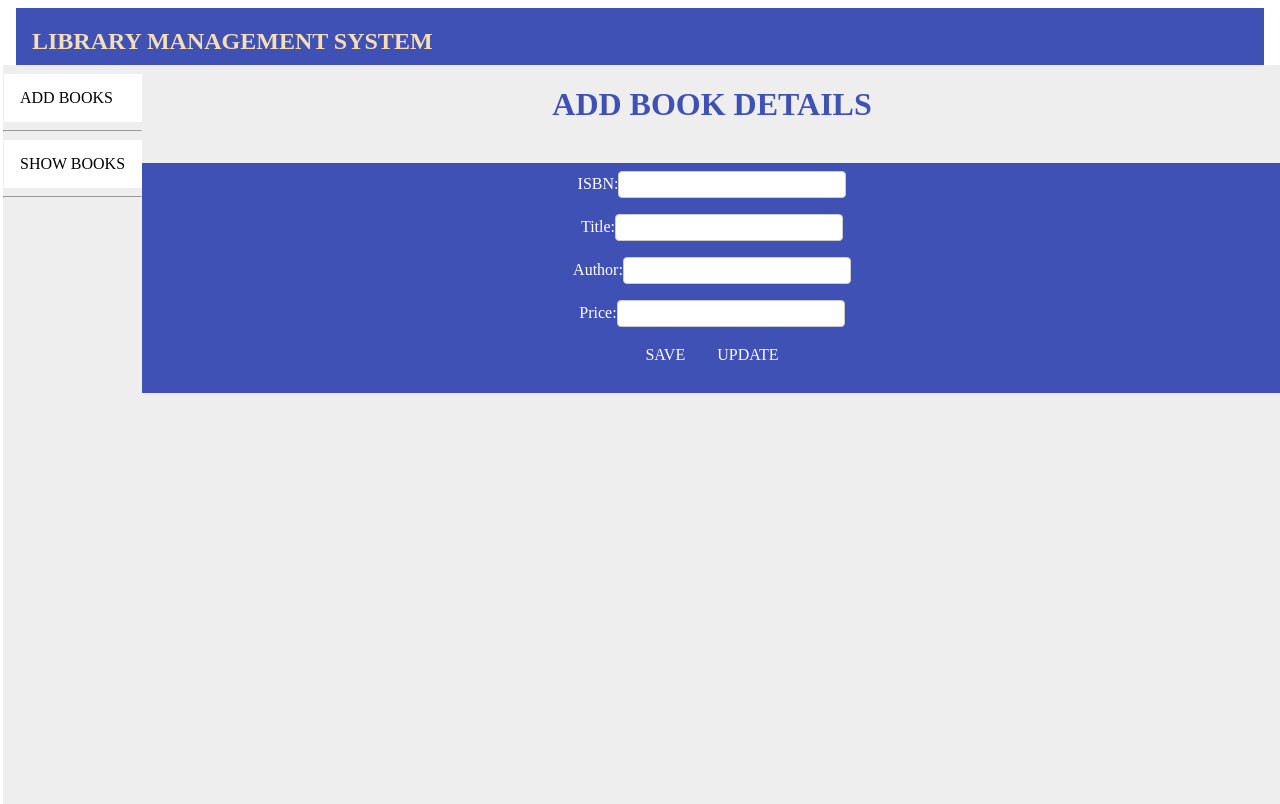
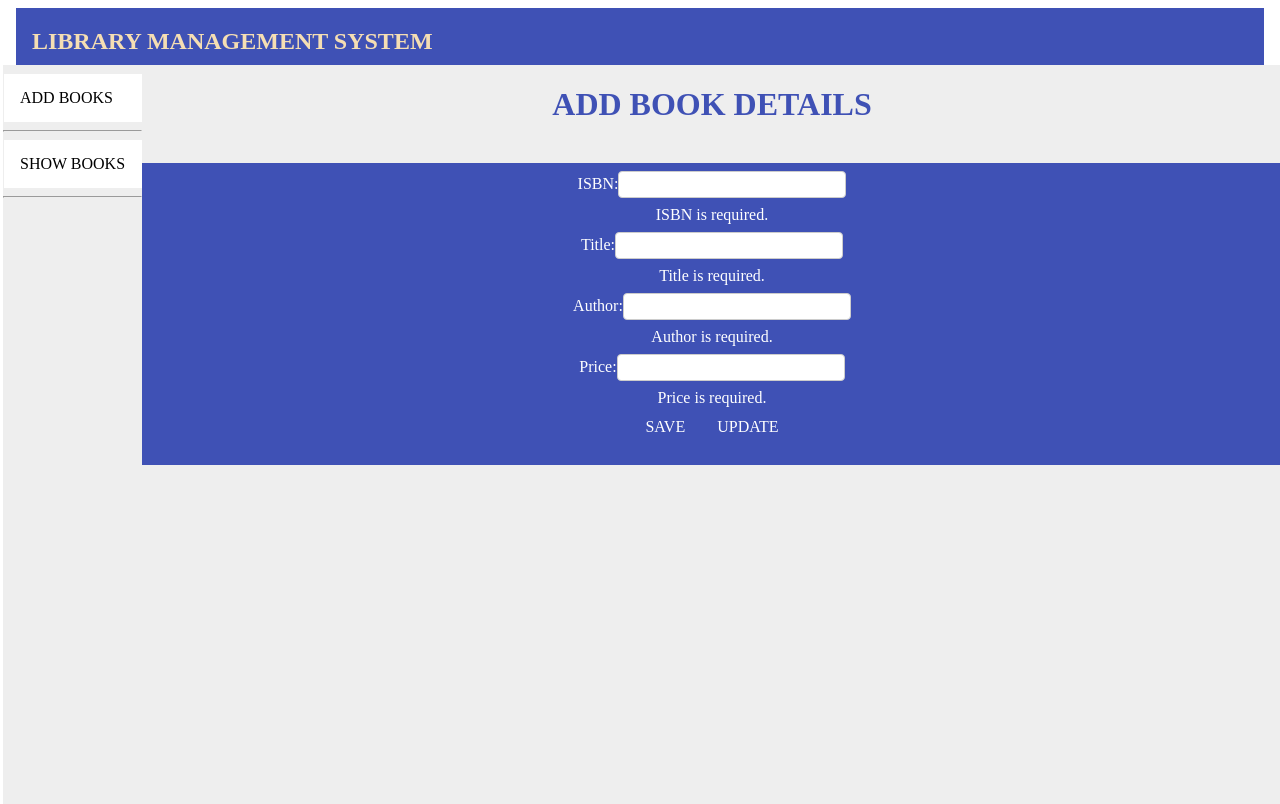
Before and after one commit to AltamashSaqib/LibraryManagementSystem, an Angular app: page /addbook in a window 1280 px wide. Both pictures are taken after a click on the link "SAVE". Built offline with nearby package versions, Linux system fonts and the light colour scheme.

Commit message:
Initial Commit

```diff
--- a/src/app/addbook/addbook.component.html
+++ b/src/app/addbook/addbook.component.html
@@ -4,27 +4,36 @@
     <form [formGroup]="dynamicForm">
         <div class="form-group col-6">
             <label>ISBN:</label>
-            <input type="text" formControlName="isbn" class="form-control" required/>
+            <input type="text" formControlName="isbn" class="form-control" [ngClass]="{ 'is-invalid': submitted && f.isbn.errors }"/>
+            <div *ngIf="submitted && f.isbn.errors" class="invalid-feedback">
+                <div *ngIf="f.isbn.errors.required">ISBN is required.</div>
+            </div>
         </div>
-        <div *ngIf="dynamicForm.controls['isbn'].invalid && (dynamicForm.controls['isbn'].dirty || dynamicForm.controls['isbn'].touched)" class="alert alert-danger">
-            <div *ngIf="dynamicForm.controls['isbn'].errors.required">
-            ISBN is required.
-          </div>
-        </div>
-
 
         <div class="form-group col-6">
             <label>Title:</label>
-            <input type="text" formControlName="title" class="form-control" required/>
+            <input type="text" formControlName="title" class="form-control" [ngClass]="{ 'is-invalid': submitted && f.title.errors }"/>
+            <div *ngIf="submitted && f.title.errors" class="invalid-feedback">
+                <div *ngIf="f.title.errors.required">Title is required.</div>
+            </div>
         </div>
+
         <div class="form-group col-6">
             <label>Author:</label>
-            <input type="text" id="author" formControlName="author" class="form-control" required/>
+            <input type="text" id="author" formControlName="author" class="form-control" [ngClass]="{ 'is-invalid': submitted && f.author.errors }"/>
+            <div *ngIf="submitted && f.author.errors" class="invalid-feedback">
+                <div *ngIf="f.author.errors.required">Author is required.</div>
+            </div>
         </div>
+
         <div class="form-group col-6">
             <label>Price:</label>
-            <input type="text" formControlName="price" class="form-control" required/>
+            <input type="text" formControlName="price" class="form-control" [ngClass]="{ 'is-invalid': submitted && f.price.errors }"/>
+            <div *ngIf="submitted && f.price.errors" class="invalid-feedback">
+                <div *ngIf="f.price.errors.required">Price is required.</div>
+            </div>
         </div>
+
         <a (click)="onSubmit()" class="button button1">SAVE</a>
         <a (click)="updateBook()" class="button button1">UPDATE</a>
     </form>
--- a/src/app/addbook/addbook.component.ts
+++ b/src/app/addbook/addbook.component.ts
@@ -21,9 +21,9 @@ export class AddbookComponent implements OnInit {
   ngOnInit() {
       this.dynamicForm = this.formBuilder.group({
           isbn: ['',Validators.required],
-          title: [''],
-          author: [''],
-          price: ['']
+          title: ['',Validators.required],
+          author: ['',Validators.required],
+          price: ['',Validators.required]
       });
 
       this.route.params.subscribe((data: any) => {
@@ -33,6 +33,10 @@ export class AddbookComponent implements OnInit {
           this.getBook(bookid);
         }
       });
+  }
+
+  get f(){
+    return this.dynamicForm.controls;
   }
 
   getBook(id:any)
@@ -48,6 +52,11 @@ export class AddbookComponent implements OnInit {
 
   onSubmit() {
     this.submitted = true;
+
+    if(this.dynamicForm.invalid)
+    {
+      return;
+    }
     this.dataService.addBook(this.dynamicForm.value);
     this.addBookData.push(this.dynamicForm.value);
     this.dynamicForm.reset();
```
